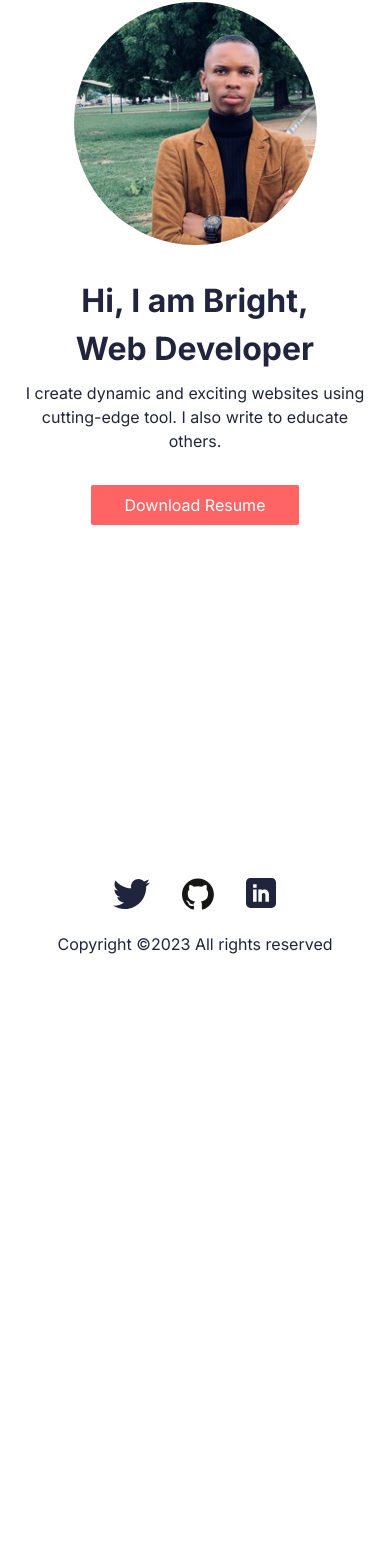
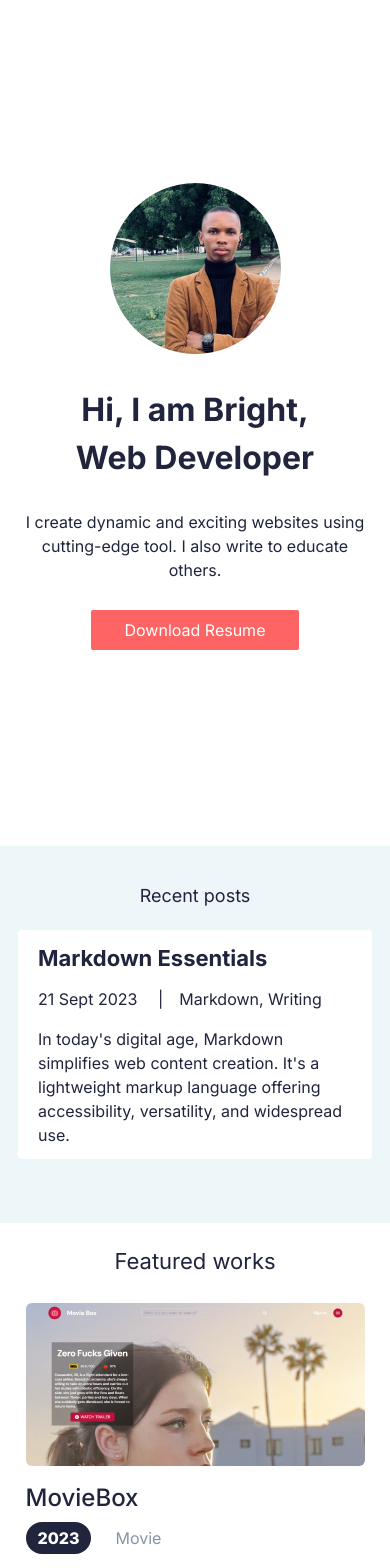
Before and after one commit to Odohofre/portfolio, a Next.js app: page / in a window 390 px wide. Shown: the part 58-1626 px from the top of the page. Before the commit the page ends 1044 px from the top, so only its background shows below. Built offline with nearby package versions, Linux system fonts and the light colour scheme.

Commit message:
feat: add works and posts to the home page

```diff
--- a/src/app/page.js
+++ b/src/app/page.js
@@ -1,10 +1,42 @@
-import Hero from '@/components/Hero'
-import Image from 'next/image'
+import Hero from '@/components/Hero';
+import Post from '@/components/Post';
+import Works from '@/components/Works';
+import Link from 'next/link';
 
 export default function Home() {
   return (
-    <main className="flex min-h-screen flex-col items-center lg:justify-center leading-normal text-darkcolor lg:px-[148px]">
+    <main className="flex min-h-screen flex-col items-center leading-normal text-darkcolor">
       <Hero />
+      <section className="px-[18px] flex justify-center w-full bg-[#edf7fa] pt-4 pb-8 space-y-4 lg:space-y-0">
+        <div className="max-w-5xl  pt-4 pb-8 space-y-4 lg:space-y-0">
+          <div className="flex w-full items-center justify-center lg:justify-between">
+            <h2 className="text-lg lg:text-[22px] text-center lg:text-left leading-loose">
+              Recent posts
+            </h2>
+            <Link
+              href="/blog"
+              className="hidden lg:inline-block text-secondary"
+            >
+              View All
+            </Link>
+          </div>
+          <div>
+            <Post
+              link="https://brighto.hashnode.dev/markdown-essentials-a-beginners-guide"
+              title="Markdown Essentials"
+              date_published="21 Sept 2023"
+              summary="In today's digital age, Markdown simplifies web content creation. It's a lightweight markup language offering accessibility, versatility, and widespread use."
+              tags="Markdown, Writing"
+            />
+          </div>
+        </div>
+      </section>
+      <section className="px-[18px] mt-4">
+        <h2 className="text-[22px] text-center lg:text-left leading-loose">
+          Featured works
+        </h2>
+        <Works />
+      </section>
     </main>
-  )
+  );
 }
--- a/src/app/work/page.jsx
+++ b/src/app/work/page.jsx
@@ -1,30 +1,12 @@
-import Work from '@/components/Work';
 import pic1 from '@/asset/Stage 2.png';
 import pic2 from '@/asset/Stage 3.png';
+import Works from '@/components/Works';
 
 export default function page() {
   return (
     <main className="flex flex-col items-center px-[18px] w-full mb-24 mt-6">
-      <h1 className="lg:text-[44px] text-3xl font-bold le">Work</h1>
-      <section className="flex flex-col items-center lg:items-start space-y-10 mt-8">
-        <Work
-          link="https://moviebox-blush.vercel.app/"
-          img={pic1}
-          title="MovieBox"
-          year="2023"
-          type="Movie"
-          summary="This site shows the trending movies"
-        />
-
-        <Work
-          link="https://dnd-image-gallery-pi.vercel.app/"
-          img={pic2}
-          title="Drag and Drop Image Gallery"
-          year="2023"
-          type="Gallery"
-          summary="This site shows images which can be rearrange in any manner of your choosing"
-        />
-      </section>
+      <h1 className="lg:text-[44px] text-3xl font-bold">Work</h1>
+      <Works />
     </main>
   );
 }
--- a/src/components/Hero.jsx
+++ b/src/components/Hero.jsx
@@ -4,20 +4,23 @@ import Link from 'next/link';
 import image from '../asset/portfolio.jpeg';
 
 export default function Hero() {
-  function handleDownload() {}
   return (
-    <section className="flex flex-col items-center lg:justify-center  h-screen max-w-5xl px-6 pb-4">
-      <div className="flex flex-col w-full items-center lg:flex-row lg:justify-between lg:items-center lg:space-x-[110px">
-        <div className="flex-grow-0 order-1 lg:order-2 rounded-full overflow-hidden h-[243px] w-[243px] ">
-          <Image src={image} width={243} height={243} alt="image of Bright" />
+    <section className="flex flex-col items-center lg:items-start justify-center h-screen px-6 pb-4">
+      <div className="flex flex-col w-full items-center lg:flex-row lg:justify-between lg:items-start">
+        <div className="flex-grow-0 relative order-1 lg:order-2 rounded-full overflow-hidden h-[171px] w-[171px] lg:h-[243px] object-contain lg:w-[243px] ">
+          <Image
+            src={image}
+            fill={true}
+            alt="image of Bright"
+            priority={true}
+          />
         </div>
         <div className="order-2 lg:order-1 flex-grow-0 text-center lg:text-left mt-8 lg:mt-0 max-w-sm lg:mr-[115px]">
           <div>
-
             <h1 className="text-darkcolor text-[32px] lg:text-[44px] font-bold">
               Hi, I am Bright, <br /> Web Developer
             </h1>
-          <p className="mt-2 lg:mt-8 text-darkcolor">
+            <p className="mt-7 lg:mt-9 text-darkcolor">
               I create dynamic and exciting websites using cutting-edge tool. I
               also write to educate others.
             </p>
@@ -26,14 +29,14 @@ export default function Hero() {
       </div>
 
       <Link
-        href='/BRIGHT_ODOHOFRE_CV.pdf'
+        href="/BRIGHT_ODOHOFRE_CV.pdf"
         download="Bright Odohofre CV"
         target="_blank"
         rel="noreferrer"
       >
         <button
           type="button"
-          className="bg-primary text-white rounded-sm py-2 w-52 mt-8 lg:mt-9"
+          className="bg-primary text-white rounded-sm py-2 w-52 mt-7 lg:mt-9"
         >
           Download Resume
         </button>
--- /dev/null
+++ b/src/components/Post.jsx
@@ -0,0 +1,17 @@
+import React from 'react';
+import Link from 'next/link';
+
+export default function Post({ link, title, date_published, tags, summary }) {
+  return (
+    <div className="px-5 bg-white py-3 rounded-[4px] max-w-[418px]">
+      <Link href={link}>
+        <h3 className="font-bold text-[22px]">{title}</h3>
+      </Link>
+      <div className="mt-3 space-x-4">
+        <span>{date_published}</span> <span>|</span>
+        <span>{tags}</span>
+      </div>
+      <p className="mt-4">{summary}</p>
+    </div>
+  );
+}
--- a/src/components/Work.jsx
+++ b/src/components/Work.jsx
@@ -1,31 +1,32 @@
-import React from 'react';
 import Image from 'next/image';
 import Link from 'next/link';
 
 export default function Work({ link, img, title, year, type, summary }) {
   return (
-    <div className="flex flex-col lg:flex-row">
+    <div className="flex flex-col lg:flex-row py-5 lg:py-8">
       <div>
         <Image
-          className="lg:w-[246px] lg:h-[180px]"
+          className="lg:w-[246px] lg:h-[180px] rounded-md"
           src={img}
           width={339}
           height={230}
           alt={title}
         />
       </div>
+
+      <div className="flex flex-col lg:ml-[18px] mt-4 lg:mt-0">
         <Link href={link}>
-        <div className="flex flex-col lg:ml-[18px] mt-4 lg:mt-0">
+          {' '}
           <h2 className="text-2xl lg:text-3xl font-medium">{title}</h2>
+        </Link>
         <div className="mt-2 lg:mt-4">
-            <span className="bg-darkcolor lg:text-lg text-white font-extrabold rounded-2xl leading-[60px] px-2 mr-2">
+          <span className="inline-block bg-darkcolor lg:text-lg text-white font-extrabold rounded-2xl leading-loose px-3 mr-6">
             {year}
           </span>
           <span className="lg:text-xl text-lightcolor">{type}</span>
         </div>
-          <p className='mt-[19px]'>{summary}</p>
+        <p className="mt-4 lg:mt-5">{summary}</p>
       </div>
-      </Link>
     </div>
   );
 }
--- /dev/null
+++ b/src/components/Works.jsx
@@ -0,0 +1,26 @@
+import Work from './Work';
+import pic1 from '@/asset/Stage 2.png';
+import pic2 from '@/asset/Stage 3.png';
+
+export default function Works() {
+  return (
+    <section className="flex flex-col items-center lg:items-start divide-y-2 divide-[#e0e0e0]">
+      <Work
+        link="https://moviebox-blush.vercel.app/"
+        img={pic1}
+        title="MovieBox"
+        year="2023"
+        type="Movie"
+        summary="This site shows the trending movies"
+      />
+      <Work
+        link="https://dnd-image-gallery-pi.vercel.app/"
+        img={pic2}
+        title="Drag and Drop Image Gallery"
+        year="2023"
+        type="Gallery"
+        summary="This site shows images which can be rearrange in any manner of your choosing"
+      />
+    </section>
+  );
+}
--- a/tailwind.config.js
+++ b/tailwind.config.js
@@ -15,7 +15,8 @@ module.exports = {
       colors: {
         darkcolor: '#21243d',
         lightcolor: '#8695A4',
-        primary: '#ff6464'
+        primary: '#ff6464',
+        secondary: '#00a8cc',
       }
     },
   },
```
Lines whose indentation alone changed are shown as unchanged.
